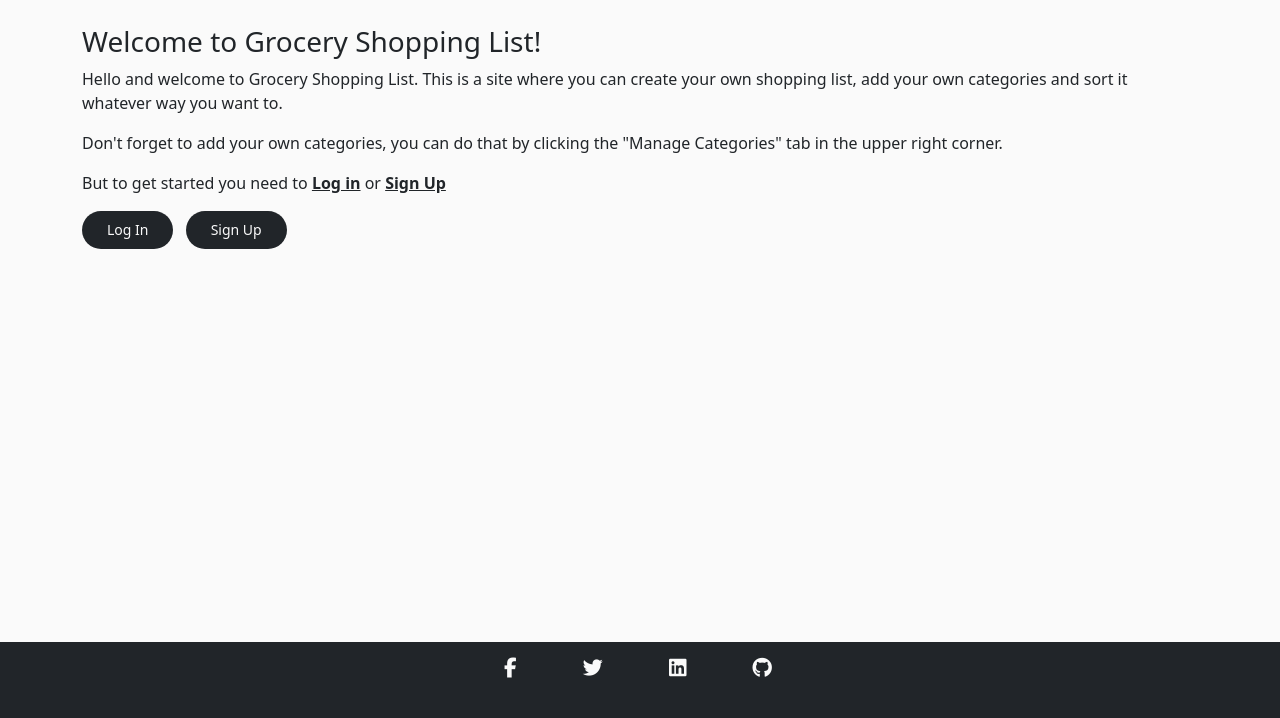
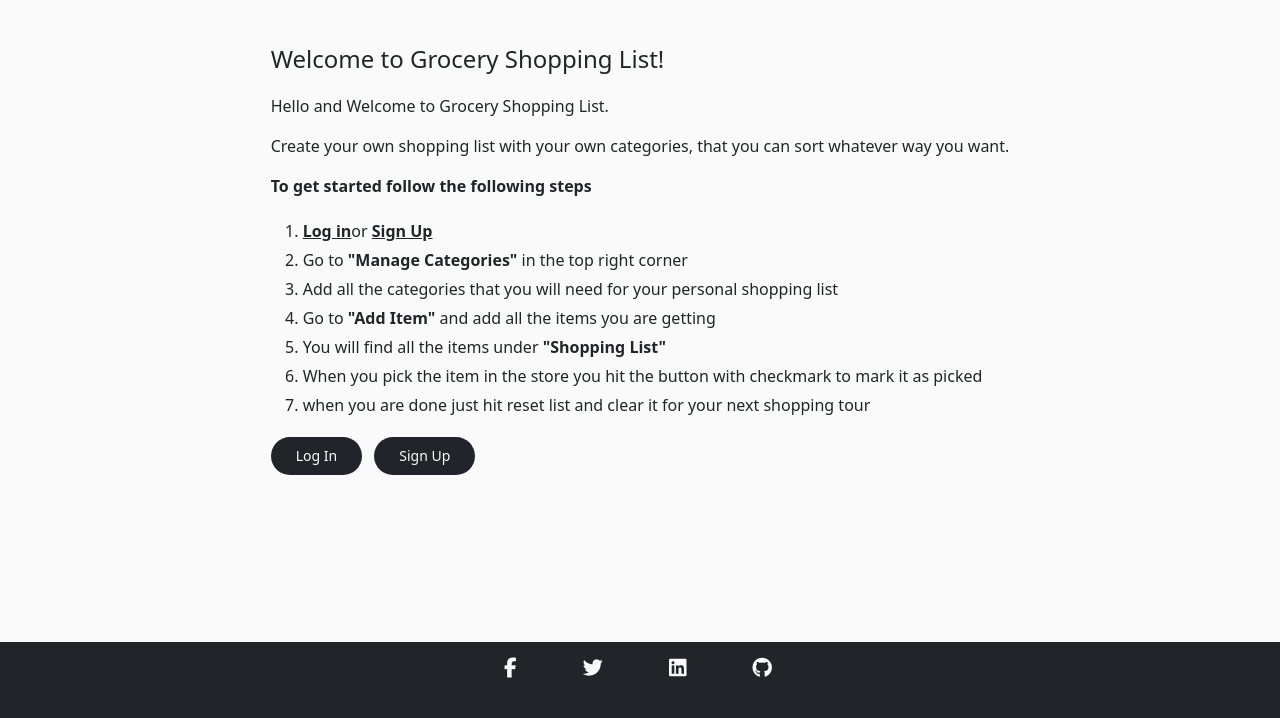
Before and after one commit to Stealthy20/grocery-shopping-list, a Django app: page / in a window 1280 px wide. Shown: the part 82-800 px from the top of the page. Run offline with Django 3.2, Linux system fonts and the light colour scheme; some libraries are stand-ins or nearby versions.

Commit message:
Add content to index.html

```diff
--- a/static/css/style.css
+++ b/static/css/style.css
@@ -210,3 +210,8 @@ select {
     color: #FAFAFA;
     background: #212529;
     }
+
+
+ol > li {
+    padding-top: 5px;
+}
--- a/templates/index.html
+++ b/templates/index.html
@@ -4,15 +4,28 @@
 
     {% if user.is_authenticated %}
 
-        <div class="container">
+        <div class="container d-flex justify-content-center">
             <div class="row">
                 <div class="col">
-                    <h3>Welcome Back {{ user.username }}</h3>
+                    <h4>Welcome {{ user.username }}</h4>
                     <div>
-                        <p>Hello {{ user.username }} get back to your <a class="link" href="{% url 'shopping_list' %}">Shopping List</a>
-                        </p>
-                        <a class="btn btn-global" href="{% url 'shopping_list' %}" role="button">Got to your shopping list</a>
-                        <a class="btn btn-global" href="{% url 'category' %}" role="button">Manage your Catagories</a>
+                        <p>Hello and Welcome to Grocery Shopping List.</p>
+                        <p>Create your own shopping list with your own categories, that you can sort whatever way you want.</p>
+                        <div>
+                            <p><strong>To get started follow the following steps</strong></p>
+                            <ol>
+                                <li>Go to <strong>"Manage Categories"</strong> in the top right corner</li>
+                                <li>Add all the categories that you will need for your personal shopping list</li>
+                                <li>Go to <strong>"Add Item"</strong> and add all the items you are getting</li>
+                                <li>You will find all the items under <strong>"Shopping List"</strong></li>
+                                <li>When you pick the item in the store you hit the button with checkmark to mark it as picked</li>
+                                <li>When you are done just hit reset list and clear it for your next shopping tour</li>
+                            </ol>
+                        </div>
+                        <div class="btn-div">
+                            <a class="btn btn-global" href="{% url 'shopping_list' %}" role="button">Go to your shopping list</a>
+                            <a class="btn btn-global" href="{% url 'category' %}" role="button">Manage your Catagories</a>
+                        </div>
                     </div>
                 </div>
             </div>
@@ -20,18 +33,29 @@
 
     {% else %}
 
-        <div class="container">
+        <div class="container d-flex justify-content-center">
             <div class="row">
                 <div class="col">
-                    <h3>Welcome to Grocery Shopping List!</h3>
+                    <h4>Welcome to Grocery Shopping List!</h4>
                     <div>
-                        <p>Hello and welcome to Grocery Shopping List. This is a site where you can create your own shopping list,
-                            add your own categories and sort it whatever way you want to.</p>
-                        <p>Don't forget to add your own categories, you can do that by clicking the "Manage Categories" tab in the upper right corner.</p>
-                        <p>But to get started you need to <a a class="link" href="{% url 'account_login' %}">Log in</a>
-                        or <a a class="link" href="{% url 'account_signup' %}">Sign Up</a></p>
-                        <a class="btn btn-global" href="{% url 'account_login' %}" role="button">Log In</a>
-                        <a class="btn btn-global" href="{% url 'account_signup' %}" role="button">Sign Up</a>
+                        <p>Hello and Welcome to Grocery Shopping List.</p>
+                        <p>Create your own shopping list with your own categories, that you can sort whatever way you want.</p>
+                        <div>
+                            <p><strong>To get started follow the following steps</strong></p>
+                            <ol>
+                                <li><a class="link" href="{% url 'account_login' %}">Log in</a>or <a class="link" href="{% url 'account_signup' %}">Sign Up</a></li>
+                                <li>Go to <strong>"Manage Categories"</strong> in the top right corner</li>
+                                <li>Add all the categories that you will need for your personal shopping list</li>
+                                <li>Go to <strong>"Add Item"</strong> and add all the items you are getting</li>
+                                <li>You will find all the items under <strong>"Shopping List"</strong></li>
+                                <li>When you pick the item in the store you hit the button with checkmark to mark it as picked</li>
+                                <li>when you are done just hit reset list and clear it for your next shopping tour</li>
+                            </ol>
+                        </div>
+                        <div class="btn-div">
+                            <a class="btn btn-global" href="{% url 'account_login' %}" role="button">Log In</a>
+                            <a class="btn btn-global" href="{% url 'account_signup' %}" role="button">Sign Up</a>
+                        </div>
                     </div>
                 </div>
             </div>
```
